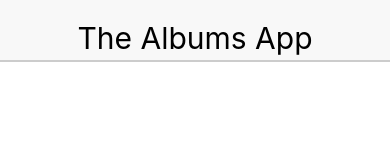
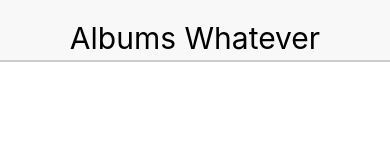
Before and after one commit to spryh/react-native-expo, a React Native app: screen / in a window 390 px wide. Shown: the top 160 px of the page. Built offline with nearby package versions, Linux system fonts and the light colour scheme.

Commit message:
Thru 5.27 - Resusable Header component

```diff
--- a/App.js
+++ b/App.js
@@ -4,6 +4,6 @@ import Header from './src/components/header'
 
 export default class App extends React.Component {
   render () {
-    return <Header />
+    return <Header headerText={'Albums Whatever'}/>
   }
 }
--- a/src/components/header.js
+++ b/src/components/header.js
@@ -1,12 +1,13 @@
 import React from 'react'
 import { Text, View } from 'react-native'
 
-const Header = () => {
+const Header = (props) => {
   const { textStyle, viewStyle } = styles
 
+  // Parent component should provide HeaderText
   return (
     <View style={viewStyle}>
-      <Text style={textStyle}>The Albums App</Text>
+      <Text style={textStyle}>{props.headerText}</Text>
     </View>
   )
 }
```
